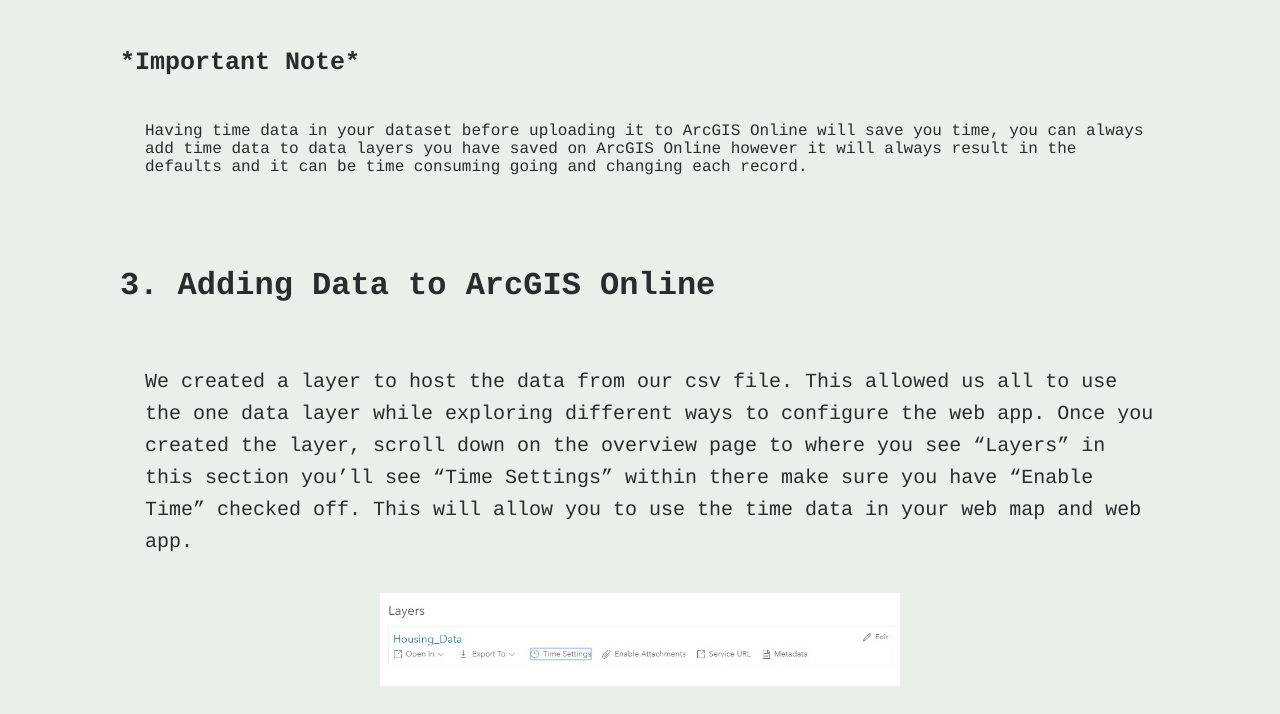
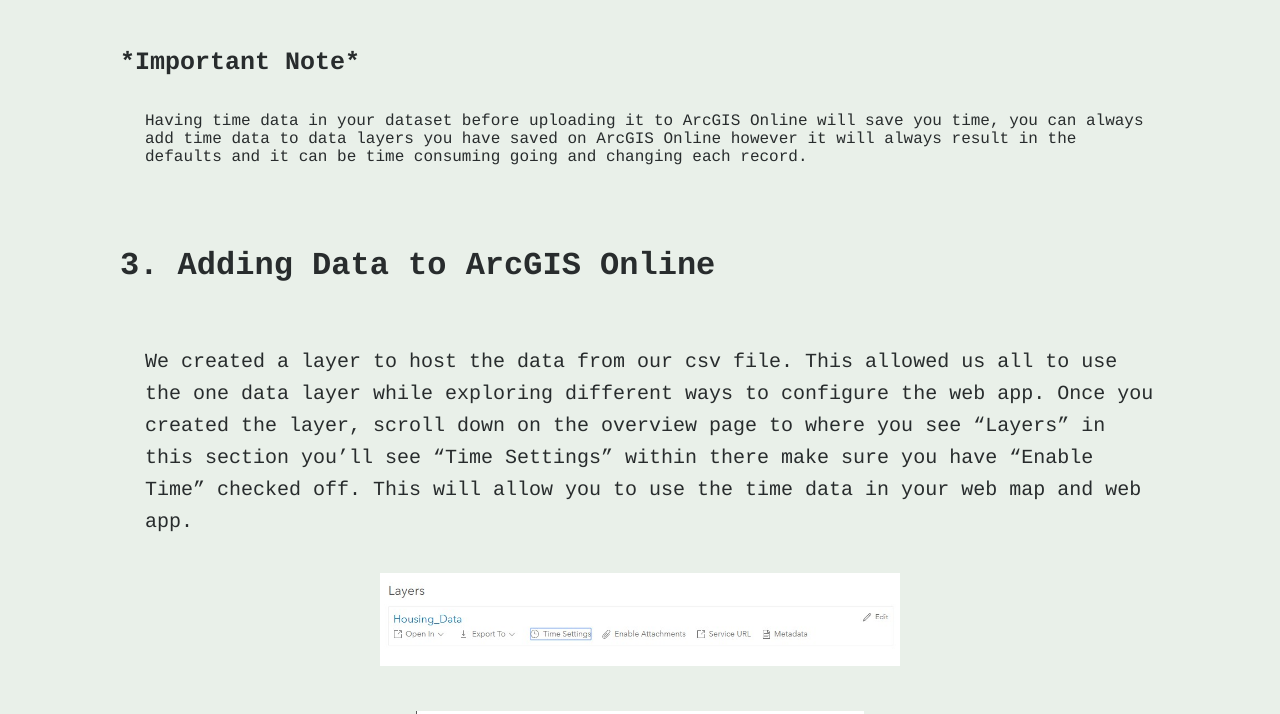
Before and after one commit to malmccrossan/geom99, a plain HTML site: page ourjourney.htm in a window 1280 px wide. Shown: the part 1887-2601 px from the top of the page. Drawn offline with Linux system fonts and the light colour scheme.

Commit message:
Update style.css

```diff
--- a/style.css
+++ b/style.css
@@ -60,7 +60,7 @@
 p.note{
     font-size: 16px;
     text-align: left;
-    padding: 20px 0px 15px 25px;
+    padding: 10px 0px 5px 25px;
 
 }
 
```
